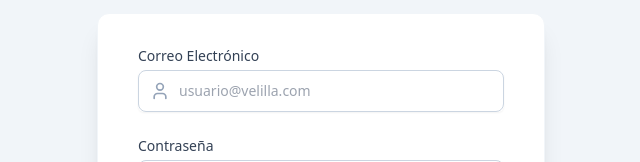
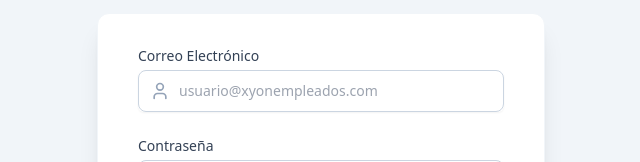
Before and after one commit to mkandreum/XyonEmpleados, a React (Vite) app: page /#/login in a window 1280 px wide. Shown: the part 257-419 px from the top of the page, without its empty margins (319-959 px from the left). Built offline with nearby package versions, Linux system fonts and the light colour scheme; no server answers.

Commit message:
style: replace remaining Velilla references with Xyon

```diff
--- a/pages/Login.tsx
+++ b/pages/Login.tsx
@@ -84,7 +84,7 @@ export const LoginPage: React.FC = () => {
                     setIsError(false);
                   }}
                   className={`block w-full pl-10 sm:text-sm rounded-lg focus:ring-blue-500 focus:border-blue-500 p-2.5 border bg-white text-slate-900 ${isError ? 'border-red-500 text-red-900 placeholder-red-300 focus:ring-red-500 focus:border-red-500' : 'border-slate-300'} transition-colors`}
-                  placeholder="usuario@velilla.com"
+                  placeholder="usuario@xyonempleados.com"
                 />
               </div>
             </div>
```
Also changed, not shown: 2 other files (tests, documents, lock files or other folders).
